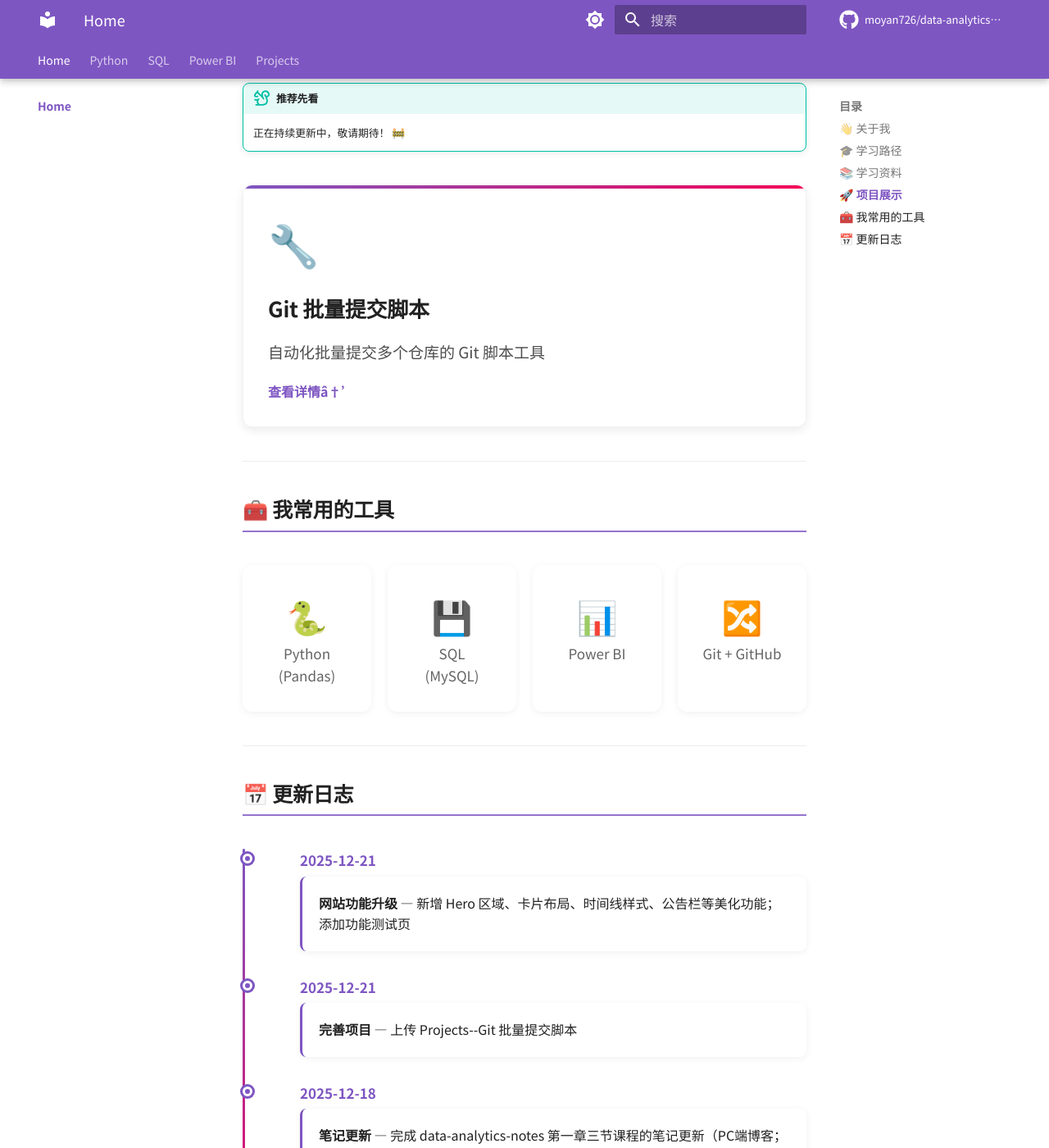
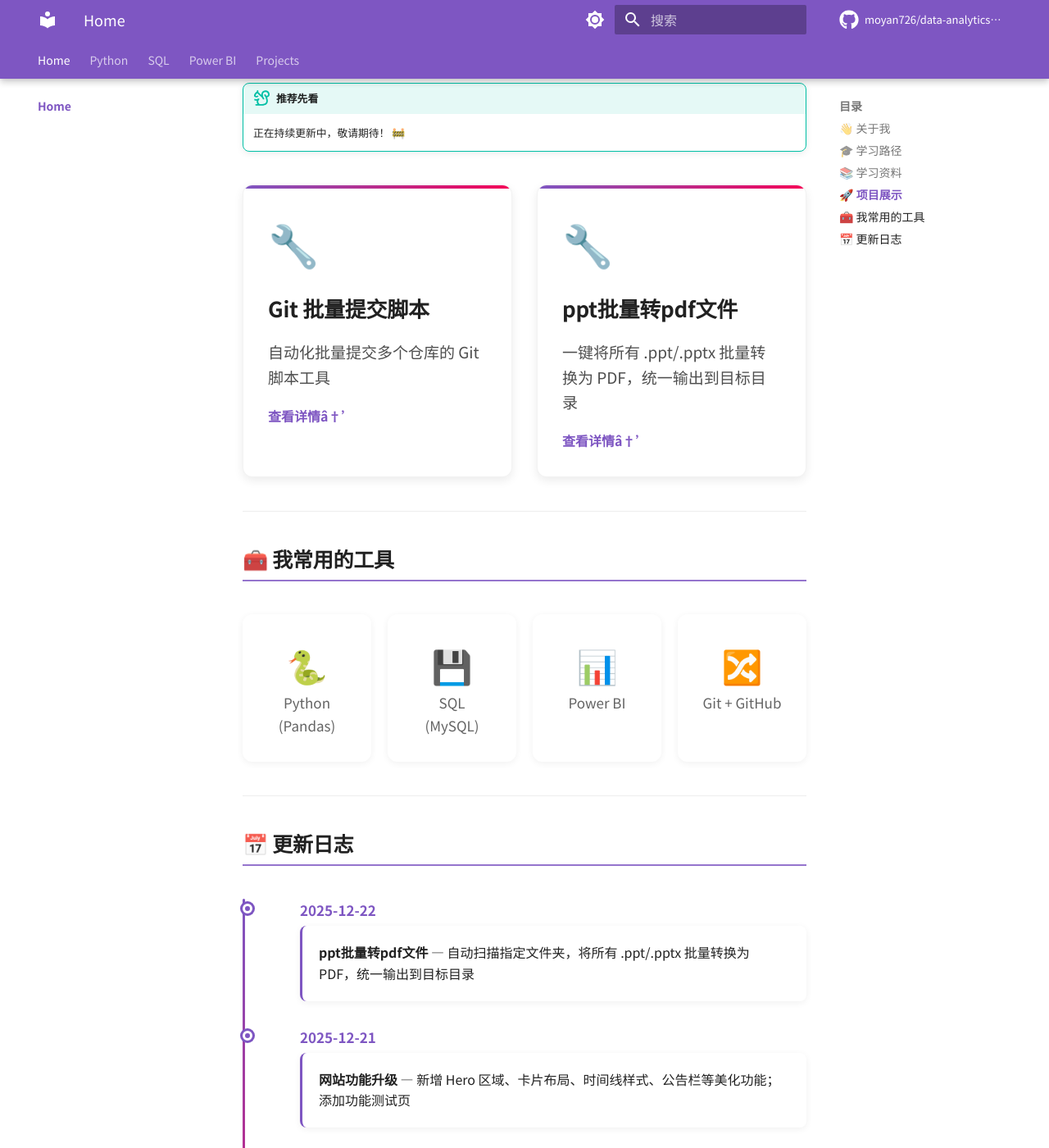
Before and after one commit to moyan726/data-analytics-notes, an MkDocs documentation site: the page built from docs/index.md, in a window 1280 px wide and 1400 px high, scrolled down 2260 px. Shown: the whole window at 82% size. Built offline with MkDocs 1.6.1 and Material for MkDocs 9.7.7, drawn with Linux system fonts in a browser that asks for light colours; comment, search, counter and statistics services are not loaded.

Commit message:
为新项目修改所有网页入口逻辑

```diff
--- a/docs/index.md
+++ b/docs/index.md
@@ -110,7 +110,15 @@
 <a href="./Projects/Git批量提交脚本/">查看详情</a>
 </div>
 
+<div class="card">
+<div class="card-icon">🔧</div>
+<h3>ppt批量转pdf文件</h3>
+<p>一键将所有 .ppt/.pptx 批量转换为 PDF，统一输出到目标目录</p>
+<a href="./Projects/ppt_to_pdf/">查看详情</a>
 </div>
+
+</div>
+
 
 ---
 
@@ -147,6 +155,13 @@
 <div class="timeline">
 
 <div class="timeline-item">
+<div class="timeline-date">2025-12-22</div>
+<div class="timeline-content">
+<p><strong>ppt批量转pdf文件</strong> — 自动扫描指定文件夹，将所有 .ppt/.pptx 批量转换为 PDF，统一输出到目标目录</p>
+</div>
+</div>
+
+<div class="timeline-item">
 <div class="timeline-date">2025-12-21</div>
 <div class="timeline-content">
 <p><strong>网站功能升级</strong> — 新增 Hero 区域、卡片布局、时间线样式、公告栏等美化功能；添加功能测试页</p>
--- a/mkdocs.yml
+++ b/mkdocs.yml
@@ -187,6 +187,7 @@ nav:
       - Project 1: Projects/project1.md
       - Project 2: Projects/project2.md
       - Project 3--Git批量提交脚本: Projects/Git批量提交脚本.md
+      - Project 4--ppt_to_pdf: Projects/ppt_to_pdf.md
       - 功能测试页: Projects/TestClaude.md
 
 extra:
```
Also changed, not shown: docs/Projects/index.md (+15 -0 lines).
